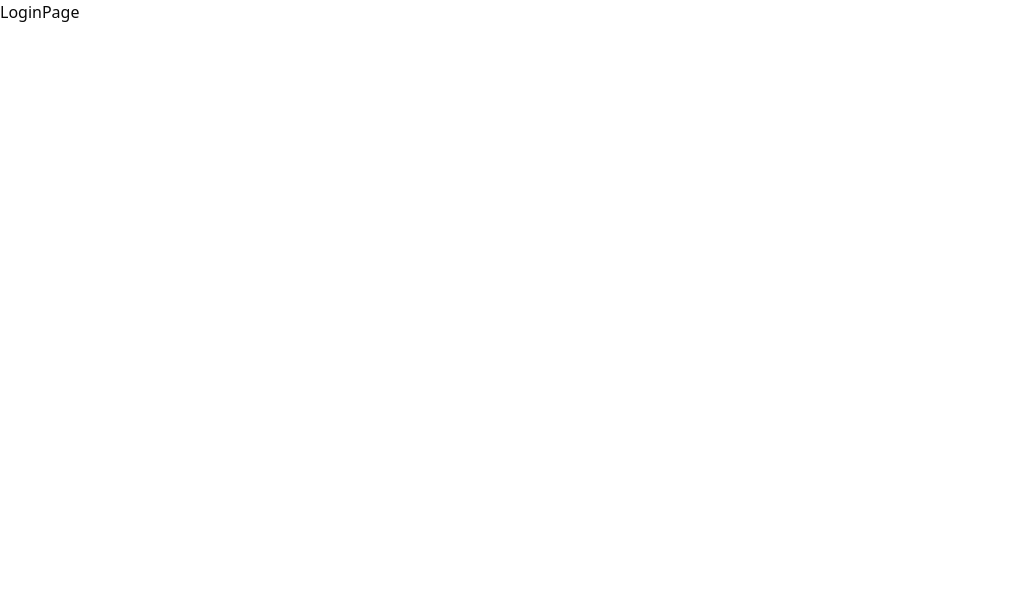
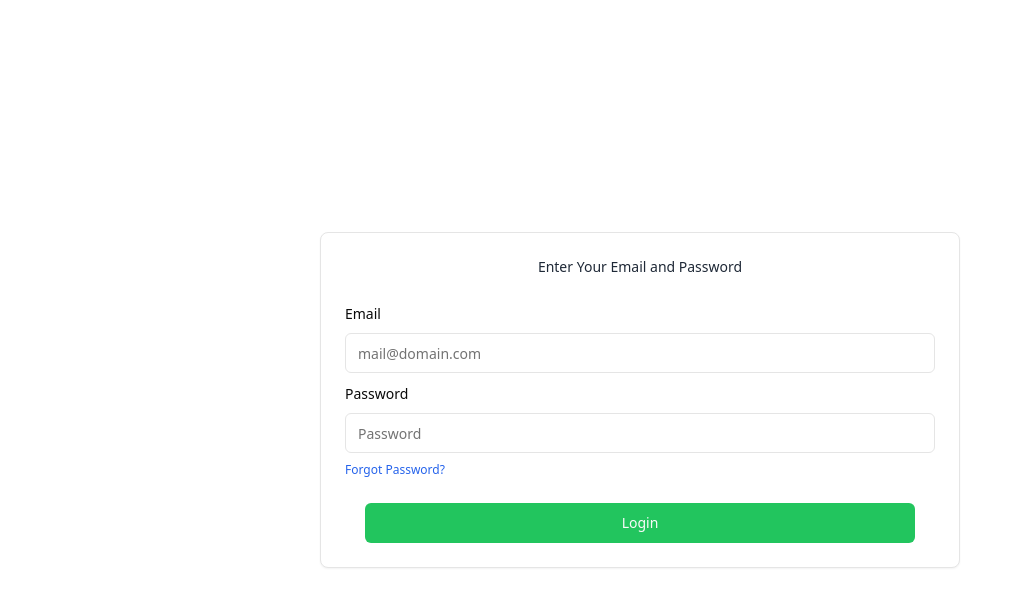
Before and after one commit to mdudhin/jdih-muratara, a React (Vite) app: page /login in a window 1280 px wide. Shown: the top 606 px of the page, without its empty margins (0-1022 px from the left). Built offline with nearby package versions, Linux system fonts and the light colour scheme.

Commit message:
add login page

```diff
--- /dev/null
+++ b/src/components/ui/card.tsx
@@ -0,0 +1,79 @@
+import * as React from "react"
+
+import { cn } from "@/utils/utils"
+
+const Card = React.forwardRef<
+  HTMLDivElement,
+  React.HTMLAttributes<HTMLDivElement>
+>(({ className, ...props }, ref) => (
+  <div
+    ref={ref}
+    className={cn(
+      "rounded-lg border bg-card text-card-foreground shadow-sm",
+      className
+    )}
+    {...props}
+  />
+))
+Card.displayName = "Card"
+
+const CardHeader = React.forwardRef<
+  HTMLDivElement,
+  React.HTMLAttributes<HTMLDivElement>
+>(({ className, ...props }, ref) => (
+  <div
+    ref={ref}
+    className={cn("flex flex-col space-y-1.5 p-6", className)}
+    {...props}
+  />
+))
+CardHeader.displayName = "CardHeader"
+
+const CardTitle = React.forwardRef<
+  HTMLParagraphElement,
+  React.HTMLAttributes<HTMLHeadingElement>
+>(({ className, ...props }, ref) => (
+  <h3
+    ref={ref}
+    className={cn(
+      "text-2xl font-semibold leading-none tracking-tight",
+      className
+    )}
+    {...props}
+  />
+))
+CardTitle.displayName = "CardTitle"
+
+const CardDescription = React.forwardRef<
+  HTMLParagraphElement,
+  React.HTMLAttributes<HTMLParagraphElement>
+>(({ className, ...props }, ref) => (
+  <p
+    ref={ref}
+    className={cn("text-sm text-muted-foreground", className)}
+    {...props}
+  />
+))
+CardDescription.displayName = "CardDescription"
+
+const CardContent = React.forwardRef<
+  HTMLDivElement,
+  React.HTMLAttributes<HTMLDivElement>
+>(({ className, ...props }, ref) => (
+  <div ref={ref} className={cn("p-6 pt-0", className)} {...props} />
+))
+CardContent.displayName = "CardContent"
+
+const CardFooter = React.forwardRef<
+  HTMLDivElement,
+  React.HTMLAttributes<HTMLDivElement>
+>(({ className, ...props }, ref) => (
+  <div
+    ref={ref}
+    className={cn("flex items-center p-6 pt-0", className)}
+    {...props}
+  />
+))
+CardFooter.displayName = "CardFooter"
+
+export { Card, CardHeader, CardFooter, CardTitle, CardDescription, CardContent }
--- a/src/pages/auth/login/index.tsx
+++ b/src/pages/auth/login/index.tsx
@@ -1,7 +1,94 @@
-import React from "react";
+import {
+  Card,
+  CardContent,
+  CardDescription,
+  CardFooter,
+  CardHeader,
+} from "@/components/ui/card";
+import { Link, useNavigate } from "react-router-dom";
+import { LoginSchema, loginSchema } from "@/utils/apis/auth";
+
+import { Button } from "@/components/ui/button";
+import CustomFormField from "@/components/shared/custom-formfield";
+import { Form } from "@/components/ui/form";
+import { Input } from "@/components/ui/input";
+import { useForm } from "react-hook-form";
+import { zodResolver } from "@hookform/resolvers/zod";
 
 const LoginPage = () => {
-  return <div>LoginPage</div>;
+  // const { toast } = useToast();
+  // const { changeToken } = useToken();
+  const navigate = useNavigate();
+  const form = useForm<LoginSchema>({
+    resolver: zodResolver(loginSchema),
+    defaultValues: {
+      email: "",
+      password: "",
+    },
+  });
+
+  const handleLogin = async (data: LoginSchema) => {
+    console.log(data);
+  };
+  return (
+    <div className="flex flex-col justify-center items-center h-screen">
+      <Form {...form}>
+        <form onSubmit={form.handleSubmit(handleLogin)} className="w-1/2">
+          <Card>
+            <CardHeader>
+              <CardDescription className="text-center text-gray-800">
+                Enter Your Email and Password
+              </CardDescription>
+            </CardHeader>
+            <CardContent className="space-y-2">
+              <CustomFormField
+                control={form.control}
+                name="email"
+                label="Email"
+              >
+                {(field) => (
+                  <Input
+                    {...field}
+                    placeholder="mail@domain.com"
+                    type="email"
+                    disabled={form.formState.isSubmitting}
+                    aria-disabled={form.formState.isSubmitting}
+                    className="border-tyellow focus-visible:ring-tyellow"
+                  />
+                )}
+              </CustomFormField>
+              <CustomFormField
+                control={form.control}
+                name="password"
+                label="Password"
+              >
+                {(field) => (
+                  <Input
+                    {...field}
+                    placeholder="Password"
+                    type="password"
+                    disabled={form.formState.isSubmitting}
+                    aria-disabled={form.formState.isSubmitting}
+                    className="border-tyellow focus-visible:ring-tyellow"
+                  />
+                )}
+              </CustomFormField>
+              <Link to={`/admin`}>
+                <p className="mt-2 text-[12px] text-blue-600">
+                  Forgot Password?
+                </p>
+              </Link>
+            </CardContent>
+            <CardFooter>
+              <Button className="mx-5 w-full bg-green-500 hover:bg-green-400">
+                Login
+              </Button>
+            </CardFooter>
+          </Card>
+        </form>
+      </Form>
+    </div>
+  );
 };
 
 export default LoginPage;
--- /dev/null
+++ b/src/utils/apis/auth/index.ts
@@ -0,0 +1,8 @@
+import {
+  LoginSchema,
+  RegisterSchema,
+  loginSchema,
+  registerSchema,
+} from "./type";
+export type { LoginSchema, RegisterSchema };
+export { loginSchema, registerSchema };
--- /dev/null
+++ b/src/utils/apis/auth/type.ts
@@ -0,0 +1,30 @@
+import * as z from "zod";
+
+export const loginSchema = z.object({
+  email: z
+    .string()
+    .min(1, { message: "Email is required" })
+    .email("Not a valid email"),
+  password: z.string().min(1, { message: "Password is required" }),
+});
+
+export const registerSchema = z.object({
+  email: z
+    .string()
+    .min(1, { message: "Email is required" })
+    .email("Not a valid email"),
+  phone: z.string().min(7, { message: "Phone number minimum length is 7" }),
+  fullname: z.string().min(1, { message: "Full name is required" }),
+  password: z.string().min(6, { message: "Password is required" }),
+});
+
+export type LoginSchema = z.infer<typeof loginSchema>;
+export type RegisterSchema = z.infer<typeof registerSchema>;
+
+export interface Auth {
+  user_id: number;
+  fullname: string;
+  image: string;
+  role: string;
+  token: string;
+}
```
Also changed, not shown: src/utils/apis/auth/api.ts (added).
